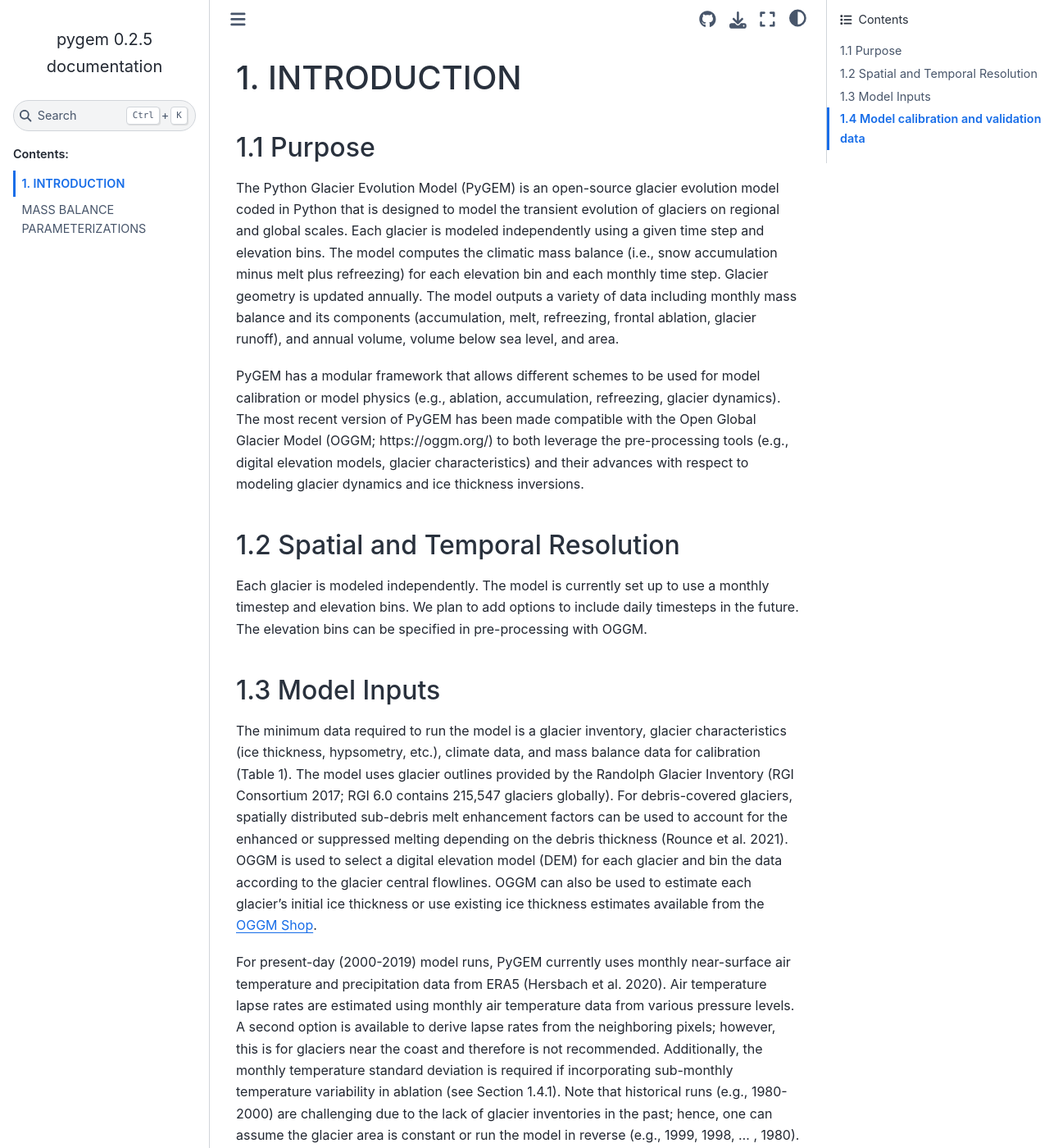
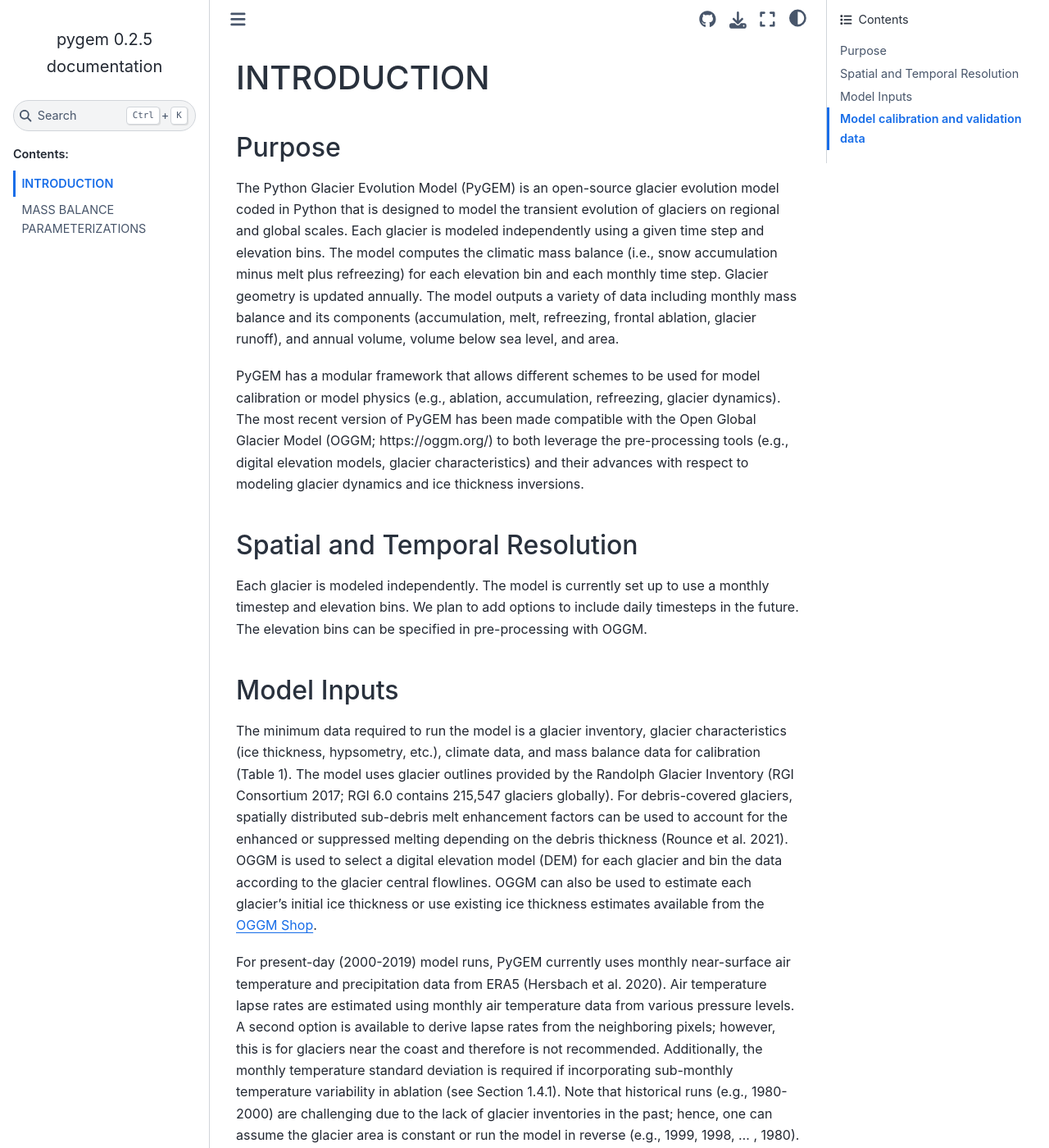
Before and after one commit to drounce/PyGEM, a Sphinx documentation site: the page built from docs/introduction.md, in a window 1280 px wide and 1400 px high. Shown: the whole window at 82% size. Built offline with Sphinx 7.4.7 and the Sphinx Book theme 1.1.4, drawn with Linux system fonts in a browser that asks for light colours; some of the changed text lies outside the part shown.

Commit message:
sidebar level

```diff
--- a/docs/conf.py
+++ b/docs/conf.py
@@ -44,6 +44,7 @@
     "repository_url": "https://github.com/drounce/PyGEM",
     "use_repository_button": True,
     "show_navbar_depth":2,
+    "show_toc_level":2,
 #    "use_issues_button": True,
 #    "use_edit_page_button": True,
 #    "path_to_docs": "docs",
--- a/docs/introduction.md
+++ b/docs/introduction.md
@@ -1,13 +1,13 @@
-# 1. INTRODUCTION
-## 1.1 Purpose
+# INTRODUCTION
+## Purpose
 The Python Glacier Evolution Model (PyGEM) is an open-source glacier evolution model coded in Python that is designed to model the transient evolution of glaciers on regional and global scales. Each glacier is modeled independently using a given time step and elevation bins. The model computes the climatic mass balance (i.e., snow accumulation minus melt plus refreezing) for each elevation bin and each monthly time step. Glacier geometry is updated annually. The model outputs a variety of data including monthly mass balance and its components (accumulation, melt, refreezing, frontal ablation, glacier runoff),  and annual volume, volume below sea level, and area.
 
 PyGEM has a modular framework that allows different schemes to be used for model calibration or model physics (e.g., ablation, accumulation, refreezing, glacier dynamics). The most recent version of PyGEM has been made compatible with the Open Global Glacier Model (OGGM; https://oggm.org/) to both leverage the pre-processing tools (e.g., digital elevation models, glacier characteristics) and their advances with respect to modeling glacier dynamics and ice thickness inversions.
 
-## 1.2 Spatial and Temporal Resolution
+## Spatial and Temporal Resolution
 Each glacier is modeled independently. The model is currently set up to use a monthly timestep and elevation bins. We plan to add options to include daily timesteps in the future. The elevation bins can be specified in pre-processing with OGGM.
 
-## 1.3 Model Inputs
+## Model Inputs
 The minimum data required to run the model is a glacier inventory, glacier characteristics (ice thickness, hypsometry, etc.), climate data, and mass balance data for calibration (Table 1). The model uses glacier outlines provided by the Randolph Glacier Inventory (RGI Consortium 2017; RGI 6.0 contains 215,547 glaciers globally). For debris-covered glaciers, spatially distributed sub-debris melt enhancement factors can be used to account for the enhanced or suppressed melting depending on the debris thickness (Rounce et al. 2021). OGGM is used to select a digital elevation model (DEM) for each glacier and bin the data according to the glacier central flowlines. OGGM can also be used to estimate each glacier’s initial ice thickness or use existing ice thickness estimates available from the [OGGM Shop](https://docs.oggm.org/en/stable/shop.html).
 
 For present-day (2000-2019) model runs, PyGEM currently uses monthly near-surface air temperature and precipitation data from ERA5 (Hersbach et al. 2020). Air temperature lapse rates are estimated using monthly air temperature data from various pressure levels. A second option is available to derive lapse rates from the neighboring pixels; however, this is for glaciers near the coast and therefore is not recommended. Additionally, the monthly temperature standard deviation is required if incorporating sub-monthly temperature variability in ablation (see Section 1.4.1). Note that historical runs (e.g., 1980-2000) are challenging due to the lack of glacier inventories in the past; hence, one can assume the glacier area is constant or run the model in reverse (e.g., 1999, 1998, … , 1980). However, due to nonlinearities associated with the glacier dynamics running if the model is run in reverse and then forward, the glacier areas will be different in 2000 than the initial dataset; hence, caution must be used and the results should be evaluated carefully.
@@ -22,7 +22,7 @@
 | Frontal ablation data (optional) | 1: Frontal ablation per glacier (Gt yr-1) <br>Used to calibrate marine-terminating glaciers | Osmanoglu et al. (2013; 2014); Minowa et al. (2021); Kochtitzky et al. (2022) |
 | Ice thickness data (optional) | 1: Spatially distributed ice thickness data <br>Used to calibrate creep parameter to match volume of existing ice thickness dataset | Farinotti et al. (2019) |
 
-## 1.4 Model calibration and validation data
+## Model calibration and validation data
 Model parameters need to be calibrated and results should be validated using some form of mass balance (glaciological, geodetic, or gravimetric), glacier runoff, snowline, or equilibrium line altitude data (Table 1). Additional calibration data is required to account for frontal ablation associated with marine-terminating glaciers. We envision the model continuously incorporating new large-scale systematic datasets as they become available.
 
 The model was originally developed to integrate large-scale systematic glacier-wide mass balance data from 2000-2018 in High Mountain Asia (Shean et al. 2020) and now uses a global dataset from 2000-2019 (Hugonnet et al. 2021). The default frontal ablation data is currently from various datasets spanning 2000 to 2020 from the Northern Hemisphere (Kochtitzky et al. Submitted), South America (Minowa et al. 2021), and Antarctica (Osmanoglu et al. 2013; 2014). For model validation, annual and seasonal glaciological glacier-wide mass balance data from 1979 to 2019 have been used (WGMS 2021).
```
